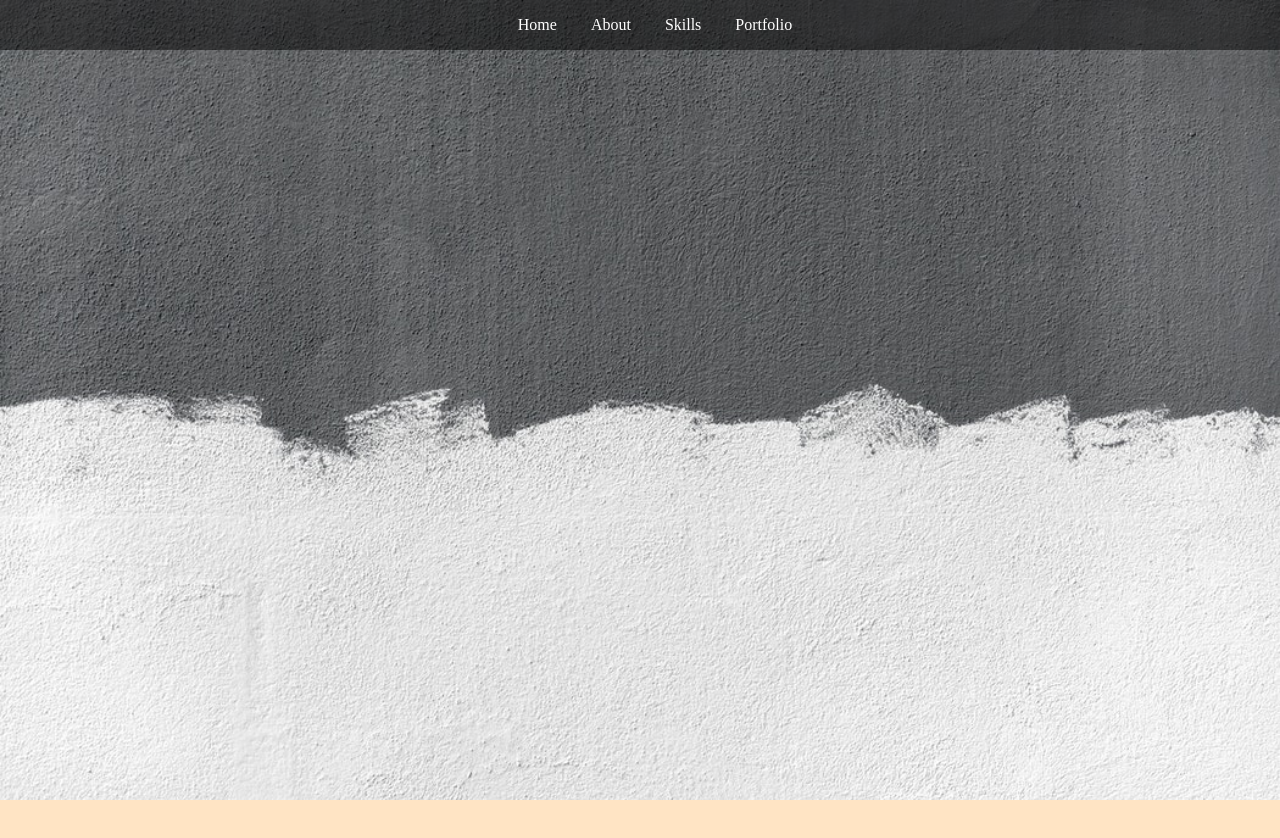
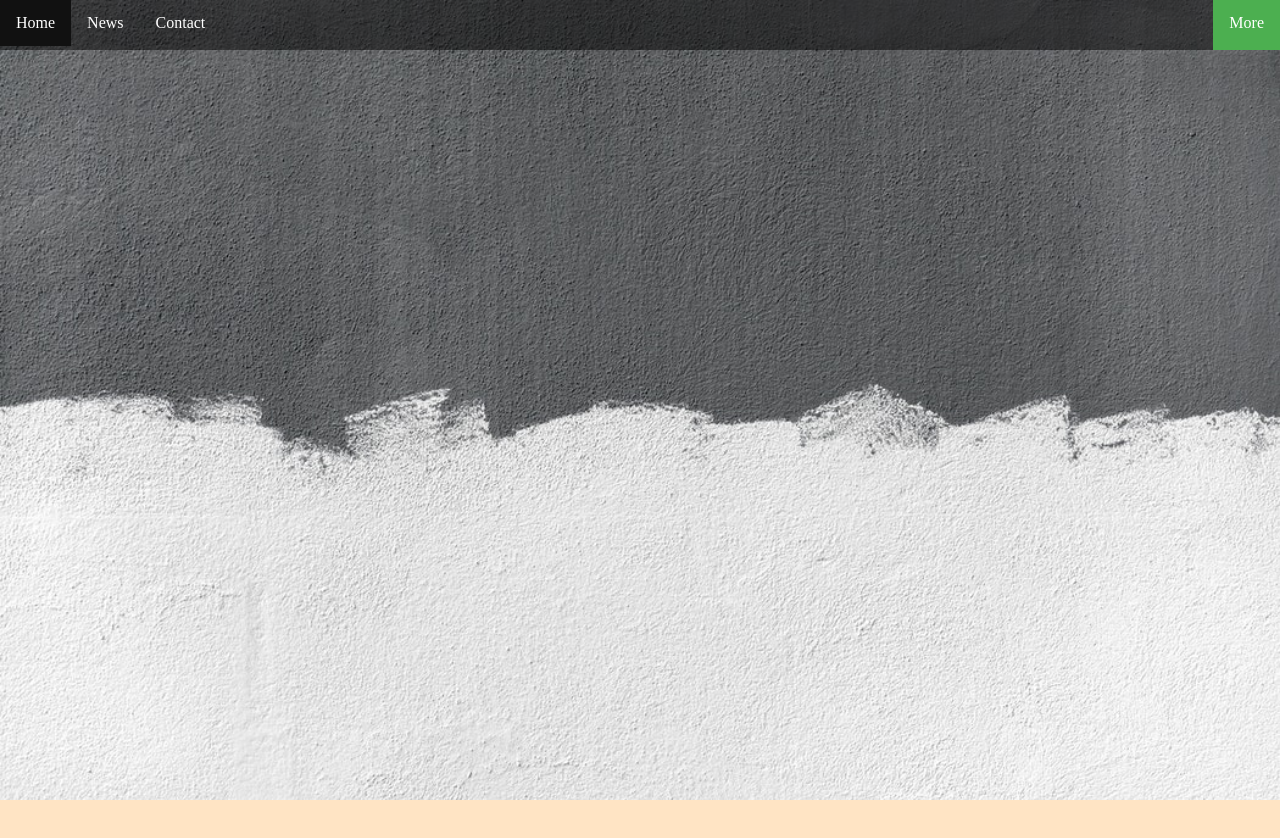
Before and after one commit to runcis/Portfolio, a plain HTML site: page index.html in a window 1280 px wide. Shown: the top 838 px of the page. Drawn offline with Linux system fonts and the light colour scheme.

Commit message:
Changed the navbar

```diff
--- a/index.html
+++ b/index.html
@@ -8,12 +8,12 @@
 </head>
 <body>
 
-	<nav>
-		<a href="#" onclick="gotoSect()">Home</a>
-		<a href="#">About</a>
-		<a href="#">Skills</a>
-		<a href="#">Portfolio</a>
-	</nav>
+	<ul id="nav">
+	  <li><a href="#home">Home</a></li>
+	  <li><a href="#news">News</a></li>
+	  <li><a href="#contact">Contact</a></li>
+	  <li style="float:right"><a class="active" href="#about">More</a></li>
+	</ul>
 </body>
 	<div class="sect sect1"></div>
 	<div class="subSection"></div>
--- a/indexcss.css
+++ b/indexcss.css
@@ -10,7 +10,7 @@ h1, h2, h3, h4, h5, h6 p {
 	margin-bottom: 20px;
 }
 
-nav{
+#nav {
 	height:50px;
 	background-color: rgba(0,0,0,.5);
 	position: fixed;
@@ -19,11 +19,38 @@ nav{
 	text-align:center;
 }
 
-nav a {
-	text-decoration: none;
-	color: #fff;
-	margin-left: 30px;
-	line-height: 50px;
+ul {
+    list-style-type: none;
+    margin: 0;
+    padding: 0;
+    overflow: hidden;
+    background-color: #333;
+}
+
+li {
+    float: left;
+}
+
+li a {
+    display: block;
+    color: white;
+    text-align: center;
+    padding: 14px 16px;
+    text-decoration: none;
+}
+
+li a:hover:not(.active) {
+    background-color: #111;
+}
+.active {
+    background-color: #4CAF50;
+    height: 50px;
+}
+
+#menu {
+	height: 40px;
+	width: 50px;
+	background-image: url("images/menu.png");
 }
 
 .sect {
```
Also changed, not shown: images/menu.png (added), images/menu1.jpg (added).
